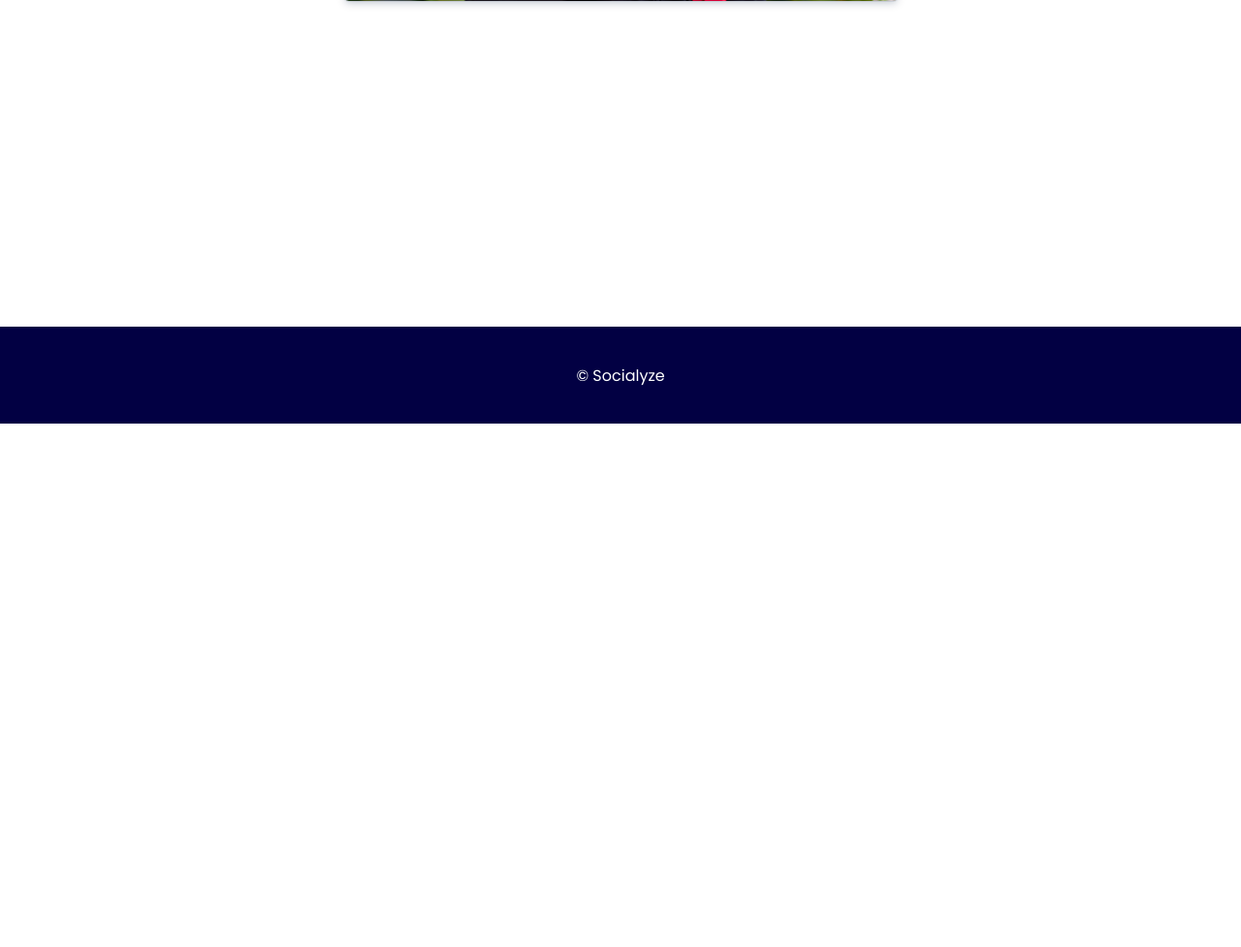
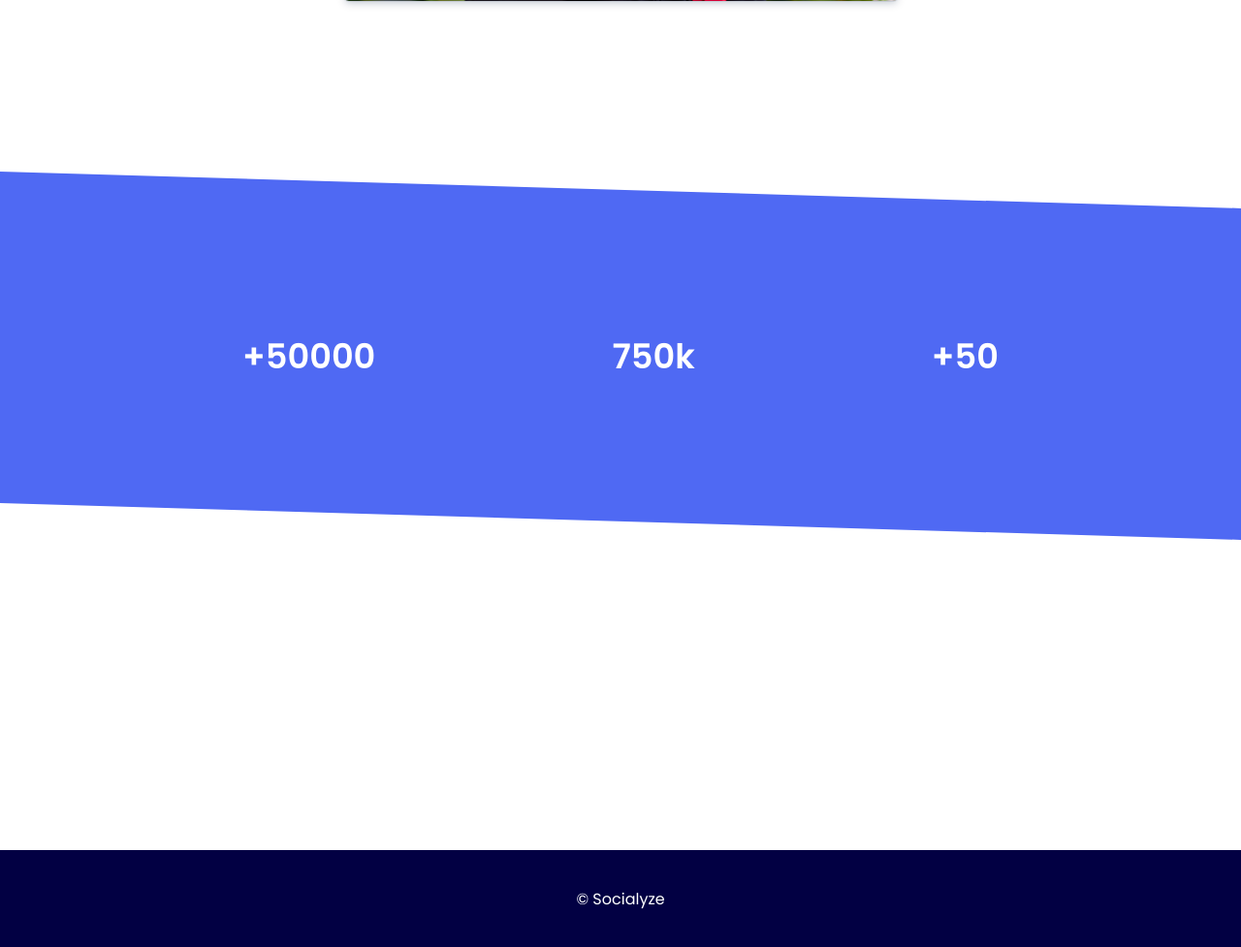
Before and after one commit to PaoloDAlessandro/socialyze, a PHP site: page /home.html in a window 1280 px wide; the page is wider, and only the part inside the window is pictured. Shown: the part 2431-3408 px from the top of that part at 97% size. Before the commit the page ends 2868 px from the top of that part, so only its background shows below. Run offline with PHP 8.4, Linux system fonts and the light colour scheme.

Commit message:
editing home page

```diff
--- a/home.css
+++ b/home.css
@@ -70,11 +70,17 @@
 }
 
 .diagonal {
+  position: relative;
   background: #ff595e;
   color: white;
   clip-path: polygon(0 0, 100% 10%, 100% 100%, 0 90%);
   height: calc(300px + 10vh);
   box-shadow: rgba(0, 0, 0, 0.1) 0px 4px 12px;
+}
+
+.diagonal-box h2 {
+  font-size: calc(32px + .4vh);
+  font-weight: 600;
 }
 
 .trust-by {
@@ -176,6 +182,20 @@
     background-position: right;
     background-size: 3px 20px;
     background-repeat: repeat-y;
+  }
+
+  .blue {
+    background-color: #4F69F3;
+  }
+
+  .diagonal-container {
+    width: 80%;
+    position: absolute;
+    display: flex;
+    justify-content: space-around;
+    top: 50%;
+    left: 50%;
+    transform: translate(-50%, -50%);
   }
 
   .home-img {
--- a/home.html
+++ b/home.html
@@ -23,7 +23,7 @@
           </div>
         </div>
         <div class="navABorder">
-          <a href="#">Rooms</a>
+          <a href="/index/">Rooms</a>
           <div class="navHoverEffect">
           </div>
         </div>
@@ -177,6 +177,25 @@
       <img src="/img/degrade.jpg" alt="">
     </div>
 
+    <div class="spacer">
+
+    </div>
+
+    <div class="diagonal blue">
+      <div class="diagonal-container">
+        <div class="diagonal-box">
+          <h2 id="counter_1">+5000k</h2>
+        </div>
+        <div class="diagonal-box">
+          <h2 id="counter_2">caio</h2>
+        </div>
+        <div class="diagonal-box">
+          <h2 id="counter_3">caio</h2>
+        </div>
+      </div>
+
+    </div>
+
 
     <div class="spacer">
 
@@ -193,4 +212,31 @@
         <p>© Socialyze</p>
       </div>
     </footer>
+
+
+    <script type="text/javascript">
+      const counter_1 = document.getElementById('counter_1');
+      const counter_2 = document.getElementById('counter_2');
+      const counter_3 = document.getElementById('counter_3');
+
+
+      function animateValue(obj, start, end, duration, extraStart, extraEnd) {
+        let startTimestamp = null;
+        const step = (timestamp) => {
+        if (!startTimestamp) startTimestamp = timestamp;
+        const progress = Math.min((timestamp - startTimestamp) / duration, 1);
+        obj.innerHTML = extraStart + Math.floor(progress * (end - start) + start) + extraEnd;
+        if (progress < 1) {
+          window.requestAnimationFrame(step);
+        }
+      };
+        window.requestAnimationFrame(step);
+      }
+
+      animateValue(counter_1, 0, 50000, 2000, '+', '');
+      animateValue(counter_2, 0, 750, 2000, '', 'k');
+      animateValue(counter_3, 0, 50, 2000, '+', '');
+
+
+    </script>
 </html>
--- a/index.php
+++ b/index.php
@@ -182,8 +182,14 @@
         success: function(data){
           var array = JSON.parse(data);
           console.log(array);
+          console.log(array[1]);
           if (array[0] == array[1]){
             window.location.href = "/room/?id=" + roomId;
+          }
+          else if (array[1] == 404) {
+            window.location.href = "/login/";
+            console.log('ciao');
+
           }
 
           else {
```
